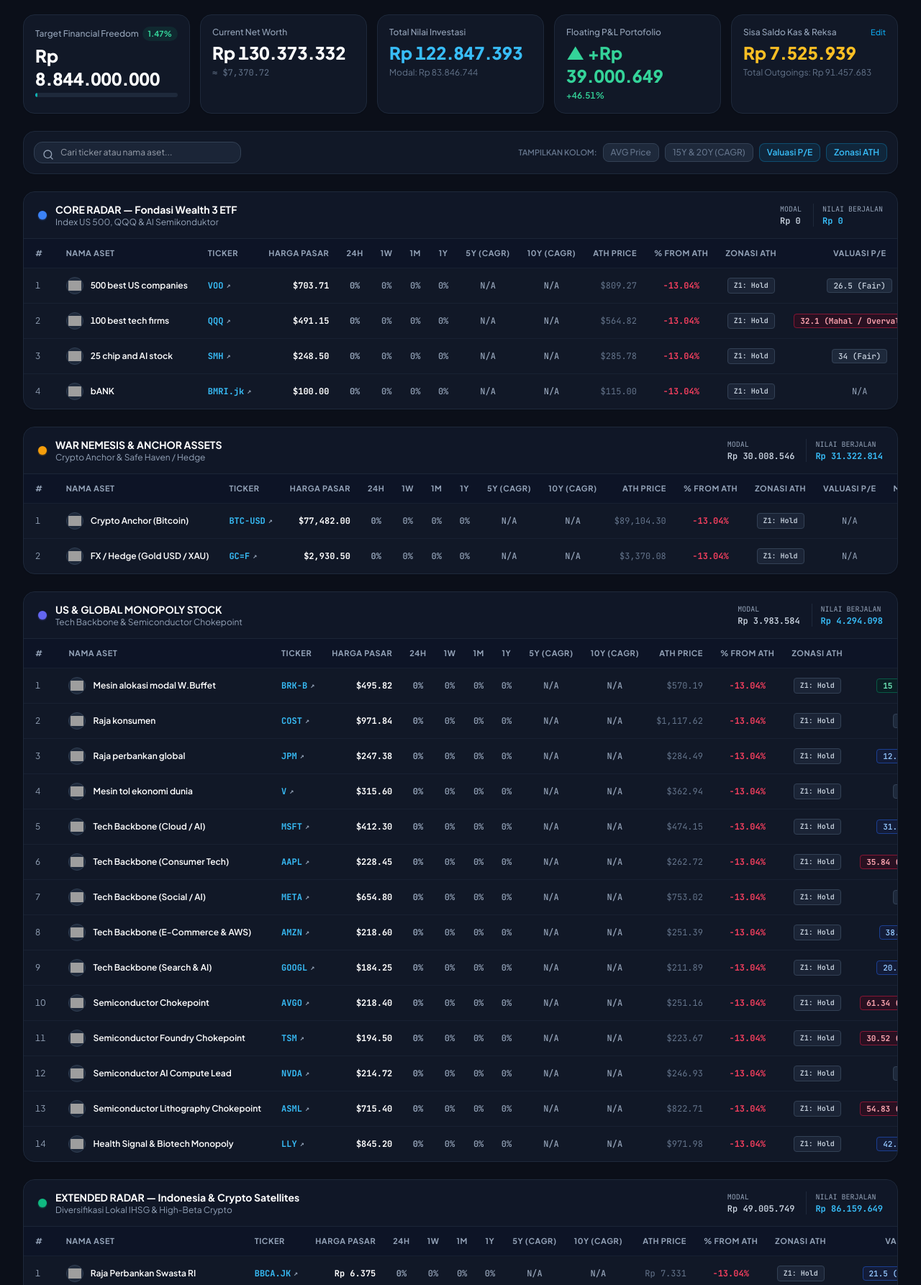
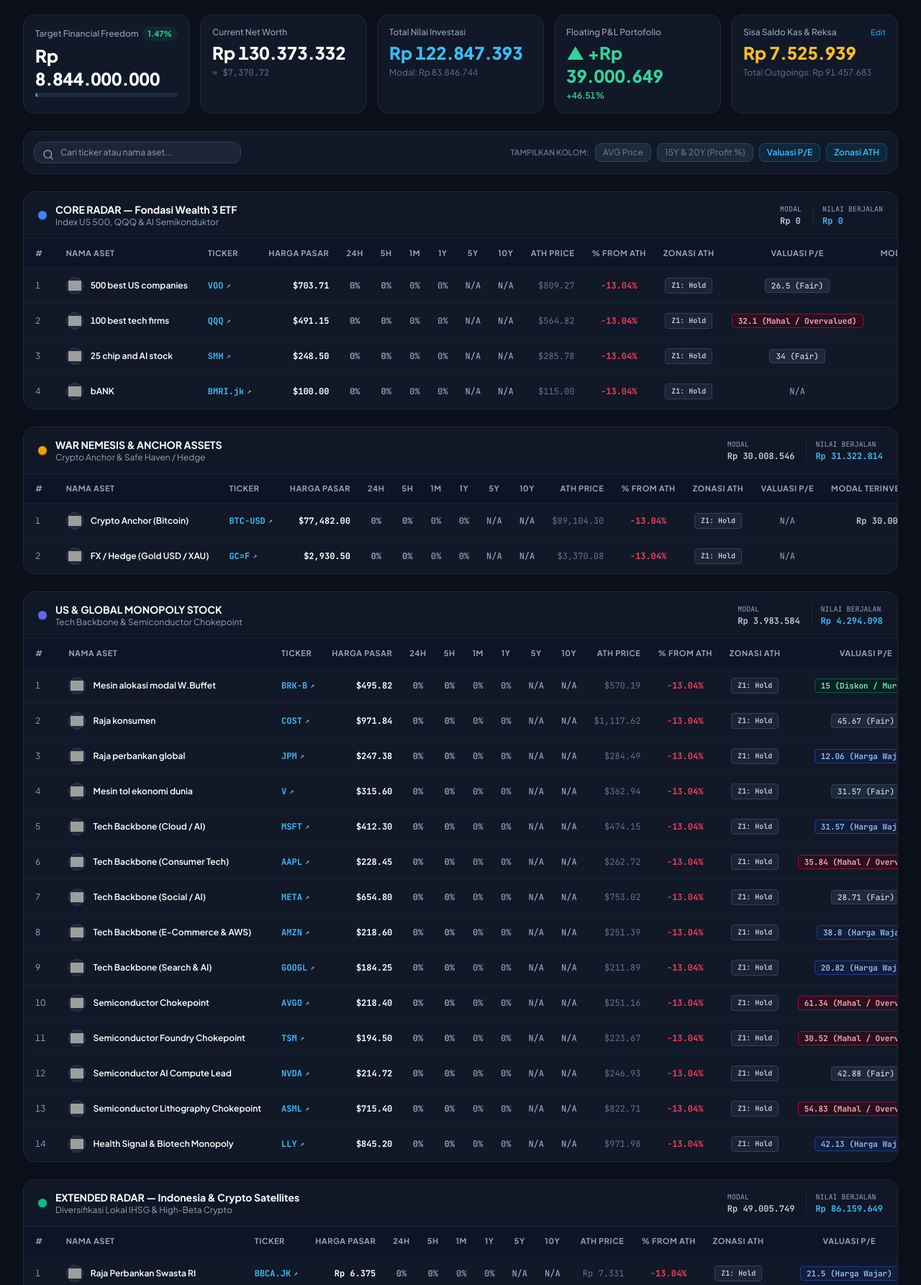
Before and after one commit to gugunmaulana/portfolio-tracker, a FastAPI app: page / in a window 1280 px wide. Shown: the part 145-1931 px from the top of the page at 72% size. Run offline with FastAPI, Linux system fonts and the light colour scheme; data comes from the database, SQL or seed files in the repository; both versions use the stored data as it was after the commit; data that the repository does not hold is empty; some libraries are stand-ins or nearby versions; grey boxes are pictures that could not be loaded.

Commit message:
Add files via upload

```diff
--- a/app/finance_engine.py
+++ b/app/finance_engine.py
@@ -294,12 +294,22 @@
                 first_ts = data_points[0][0]
                 total_span_days = (now_ts - first_ts) / 86400.0
 
-                # 24h
+                # 24H (1 trading session / 1 day return)
                 if len(data_points) >= 2:
                     c_prev = data_points[-2][1]
                     result["perf"]["24h"] = round(((cur_close - c_prev) / c_prev) * 100.0, 1)
 
-                def get_perf_by_days(days: int, is_annualized: bool = False) -> Optional[float]:
+                # 5H / 1W (5 trading sessions / 1 week return)
+                if len(data_points) >= 6:
+                    c_5d = data_points[-6][1]
+                    result["perf"]["5h"] = round(((cur_close - c_5d) / c_5d) * 100.0, 1)
+                    result["perf"]["1w"] = result["perf"]["5h"]
+                elif len(data_points) >= 2:
+                    c_first = data_points[0][1]
+                    result["perf"]["5h"] = round(((cur_close - c_first) / c_first) * 100.0, 1)
+                    result["perf"]["1w"] = result["perf"]["5h"]
+
+                def get_total_profit_pct(days: int) -> Optional[float]:
                     # If total history is significantly shorter than requested timeframe, return None (N/A)
                     if total_span_days < (days * 0.85):
                         return None
@@ -308,23 +318,24 @@
                         return None
                     closest = min(data_points, key=lambda x: abs(x[0] - target_ts))
                     if closest[1] and closest[1] > 0:
-                        if is_annualized and days >= 365:
-                            years = days / 365.25
-                            cagr = ((cur_close / closest[1]) ** (1.0 / years) - 1.0) * 100.0
-                            return round(cagr, 1)
-                        else:
-                            ret = ((cur_close - closest[1]) / closest[1]) * 100.0
-                            return round(ret, 1)
+                        # Pure Total Cumulative Profit Percentage (NO CAGR!)
+                        ret = ((cur_close - closest[1]) / closest[1]) * 100.0
+                        return round(ret, 1)
                     return None
 
-                result["perf"]["1w"] = get_perf_by_days(7) or 0.0
-                result["perf"]["1m"] = get_perf_by_days(30) or 0.0
-                result["perf"]["6m"] = get_perf_by_days(182) or 0.0
-                result["perf"]["1y"] = get_perf_by_days(365) or 0.0
-                result["perf"]["5y"] = get_perf_by_days(5 * 365, is_annualized=True)
-                result["perf"]["10y"] = get_perf_by_days(10 * 365, is_annualized=True)
-                result["perf"]["15y"] = get_perf_by_days(15 * 365, is_annualized=True)
-                result["perf"]["20y"] = get_perf_by_days(20 * 365, is_annualized=True)
+                # If 5h wasn't set by trading sessions, compute by 7 calendar days
+                if result["perf"].get("5h") is None:
+                    p5 = get_total_profit_pct(7)
+                    result["perf"]["5h"] = p5
+                    result["perf"]["1w"] = p5
+
+                result["perf"]["1m"] = get_total_profit_pct(30)
+                result["perf"]["6m"] = get_total_profit_pct(182)
+                result["perf"]["1y"] = get_total_profit_pct(365)
+                result["perf"]["5y"] = get_total_profit_pct(5 * 365)
+                result["perf"]["10y"] = get_total_profit_pct(10 * 365)
+                result["perf"]["15y"] = get_total_profit_pct(15 * 365)
+                result["perf"]["20y"] = get_total_profit_pct(20 * 365)
 
     except Exception as e:
         logger.debug(f"Fetch error for {ticker_symbol}: {e}")
--- a/app/templates/index.html
+++ b/app/templates/index.html
@@ -293,7 +293,7 @@
           <button @click="showLongTerm = !showLongTerm"
                   class="px-2.5 py-1 rounded-lg text-xs transition border"
                   :class="showLongTerm ? 'bg-sky-500/10 text-sky-600 dark:text-sky-400 border-sky-500/30 font-semibold' : 'bg-slate-50 dark:bg-slate-800 text-slate-500 border-slate-200 dark:border-slate-700'">
-            15Y & 20Y (CAGR)
+            15Y & 20Y (Profit %)
           </button>
 
           <button @click="showPeValuation = !showPeValuation"
@@ -372,16 +372,16 @@
                     <th class="py-3 px-4">Nama Aset</th>
                     <th class="py-3 px-3">Ticker</th>
                     <th class="py-3 px-3 text-right">Harga Pasar</th>
-                    <th class="py-3 px-3 text-center">24h</th>
-                    <th class="py-3 px-3 text-center">1W</th>
+                    <th class="py-3 px-3 text-center">24H</th>
+                    <th class="py-3 px-3 text-center">5H</th>
                     <th class="py-3 px-3 text-center">1M</th>
                     <th class="py-3 px-3 text-center">1Y</th>
-                    <th class="py-3 px-3 text-center">5Y (CAGR)</th>
-                    <th class="py-3 px-3 text-center">10Y (CAGR)</th>
+                    <th class="py-3 px-3 text-center">5Y</th>
+                    <th class="py-3 px-3 text-center">10Y</th>
 
                     <!-- Toggleable 15Y & 20Y -->
-                    <th class="py-3 px-3 text-center" x-show="showLongTerm">15Y (CAGR)</th>
-                    <th class="py-3 px-3 text-center" x-show="showLongTerm">20Y (CAGR)</th>
+                    <th class="py-3 px-3 text-center" x-show="showLongTerm">15Y</th>
+                    <th class="py-3 px-3 text-center" x-show="showLongTerm">20Y</th>
 
                     <th class="py-3 px-3 text-right">ATH Price</th>
                     <th class="py-3 px-3 text-center">% from ATH</th>
@@ -434,45 +434,45 @@
                       <td class="py-3 px-3 text-right font-bold text-slate-900 dark:text-white"
                           x-text="item.currency === 'IDR' ? formatIDR(item.current_price) : formatUSD(item.current_price)"></td>
 
-                      <!-- 24h % -->
+                      <!-- 24H % -->
                       <td class="py-3 px-3 text-center font-bold"
                           :class="item.perf?.['24h'] > 0 ? 'text-emerald-500' : (item.perf?.['24h'] < 0 ? 'text-rose-500' : 'text-slate-400')"
-                          x-text="item.perf?.['24h'] !== null ? ((item.perf?.['24h'] > 0 ? '+' : '') + item.perf?.['24h'] + '%') : 'N/A'"></td>
+                          x-text="item.perf?.['24h'] !== null && item.perf?.['24h'] !== undefined ? ((item.perf?.['24h'] > 0 ? '+' : '') + item.perf?.['24h'] + '%') : 'N/A'"></td>
 
-                      <!-- 1W % -->
-                      <td class="py-3 px-3 text-center font-medium"
-                          :class="item.perf?.['1w'] > 0 ? 'text-emerald-500' : (item.perf?.['1w'] < 0 ? 'text-rose-500' : 'text-slate-400')"
-                          x-text="item.perf?.['1w'] !== null ? ((item.perf?.['1w'] > 0 ? '+' : '') + item.perf?.['1w'] + '%') : 'N/A'"></td>
+                      <!-- 5H % -->
+                      <td class="py-3 px-3 text-center font-bold"
+                          :class="(item.perf?.['5h'] ?? item.perf?.['1w']) > 0 ? 'text-emerald-500' : ((item.perf?.['5h'] ?? item.perf?.['1w']) < 0 ? 'text-rose-500' : 'text-slate-400')"
+                          x-text="(item.perf?.['5h'] ?? item.perf?.['1w']) !== null && (item.perf?.['5h'] ?? item.perf?.['1w']) !== undefined ? (((item.perf?.['5h'] ?? item.perf?.['1w']) > 0 ? '+' : '') + (item.perf?.['5h'] ?? item.perf?.['1w']) + '%') : 'N/A'"></td>
 
                       <!-- 1M % -->
                       <td class="py-3 px-3 text-center font-medium"
                           :class="item.perf?.['1m'] > 0 ? 'text-emerald-500' : (item.perf?.['1m'] < 0 ? 'text-rose-500' : 'text-slate-400')"
-                          x-text="item.perf?.['1m'] !== null ? ((item.perf?.['1m'] > 0 ? '+' : '') + item.perf?.['1m'] + '%') : 'N/A'"></td>
+                          x-text="item.perf?.['1m'] !== null && item.perf?.['1m'] !== undefined ? ((item.perf?.['1m'] > 0 ? '+' : '') + item.perf?.['1m'] + '%') : 'N/A'"></td>
 
                       <!-- 1Y % -->
                       <td class="py-3 px-3 text-center font-medium"
                           :class="item.perf?.['1y'] > 0 ? 'text-emerald-500' : (item.perf?.['1y'] < 0 ? 'text-rose-500' : 'text-slate-400')"
-                          x-text="item.perf?.['1y'] !== null ? ((item.perf?.['1y'] > 0 ? '+' : '') + item.perf?.['1y'] + '%') : 'N/A'"></td>
+                          x-text="item.perf?.['1y'] !== null && item.perf?.['1y'] !== undefined ? ((item.perf?.['1y'] > 0 ? '+' : '') + item.perf?.['1y'] + '%') : 'N/A'"></td>
 
-                      <!-- 5Y (CAGR) -->
+                      <!-- 5Y (Total Profit %) -->
                       <td class="py-3 px-3 text-center font-medium"
                           :class="item.perf?.['5y'] > 0 ? 'text-emerald-500' : (item.perf?.['5y'] < 0 ? 'text-rose-500' : 'text-slate-400')"
-                          x-text="item.perf?.['5y'] !== null ? ((item.perf?.['5y'] > 0 ? '+' : '') + item.perf?.['5y'] + '%') : 'N/A'"></td>
+                          x-text="item.perf?.['5y'] !== null && item.perf?.['5y'] !== undefined ? ((item.perf?.['5y'] > 0 ? '+' : '') + item.perf?.['5y'] + '%') : 'N/A'"></td>
 
-                      <!-- 10Y (CAGR) -->
+                      <!-- 10Y (Total Profit %) -->
                       <td class="py-3 px-3 text-center font-medium"
                           :class="item.perf?.['10y'] > 0 ? 'text-emerald-500' : (item.perf?.['10y'] < 0 ? 'text-rose-500' : 'text-slate-400')"
-                          x-text="item.perf?.['10y'] !== null ? ((item.perf?.['10y'] > 0 ? '+' : '') + item.perf?.['10y'] + '%') : 'N/A'"></td>
+                          x-text="item.perf?.['10y'] !== null && item.perf?.['10y'] !== undefined ? ((item.perf?.['10y'] > 0 ? '+' : '') + item.perf?.['10y'] + '%') : 'N/A'"></td>
 
-                      <!-- 15Y (CAGR) -->
+                      <!-- 15Y (Total Profit %) -->
                       <td class="py-3 px-3 text-center font-medium" x-show="showLongTerm"
                           :class="item.perf?.['15y'] > 0 ? 'text-emerald-500' : (item.perf?.['15y'] < 0 ? 'text-rose-500' : 'text-slate-400')"
-                          x-text="item.perf?.['15y'] !== null ? ((item.perf?.['15y'] > 0 ? '+' : '') + item.perf?.['15y'] + '%') : 'N/A'"></td>
+                          x-text="item.perf?.['15y'] !== null && item.perf?.['15y'] !== undefined ? ((item.perf?.['15y'] > 0 ? '+' : '') + item.perf?.['15y'] + '%') : 'N/A'"></td>
 
-                      <!-- 20Y (CAGR) -->
+                      <!-- 20Y (Total Profit %) -->
                       <td class="py-3 px-3 text-center font-medium" x-show="showLongTerm"
                           :class="item.perf?.['20y'] > 0 ? 'text-emerald-500' : (item.perf?.['20y'] < 0 ? 'text-rose-500' : 'text-slate-400')"
-                          x-text="item.perf?.['20y'] !== null ? ((item.perf?.['20y'] > 0 ? '+' : '') + item.perf?.['20y'] + '%') : 'N/A'"></td>
+                          x-text="item.perf?.['20y'] !== null && item.perf?.['20y'] !== undefined ? ((item.perf?.['20y'] > 0 ? '+' : '') + item.perf?.['20y'] + '%') : 'N/A'"></td>
 
                       <!-- ATH Price -->
                       <td class="py-3 px-3 text-right text-slate-500"
```
Also changed, not shown: app/portfolio.db.
